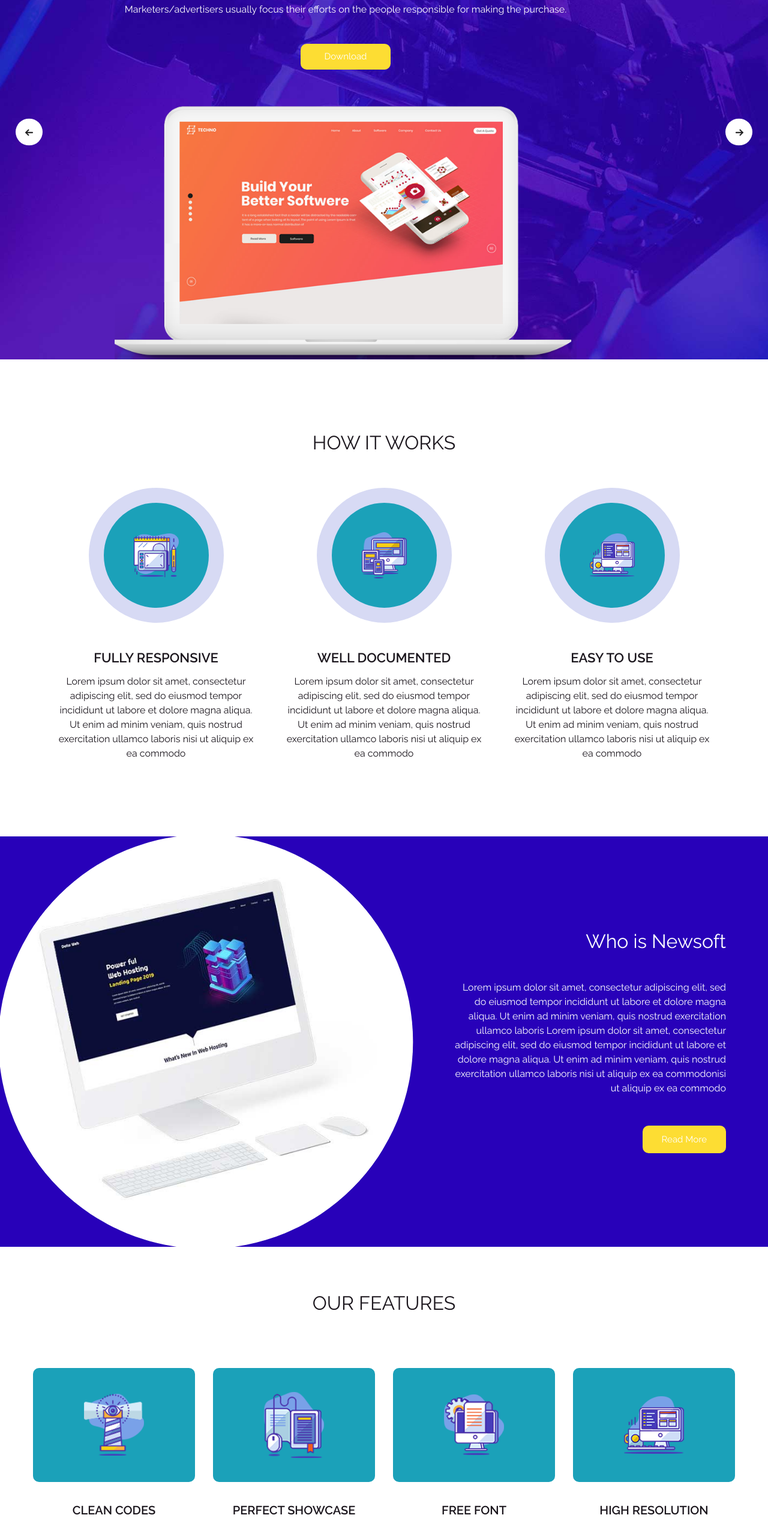
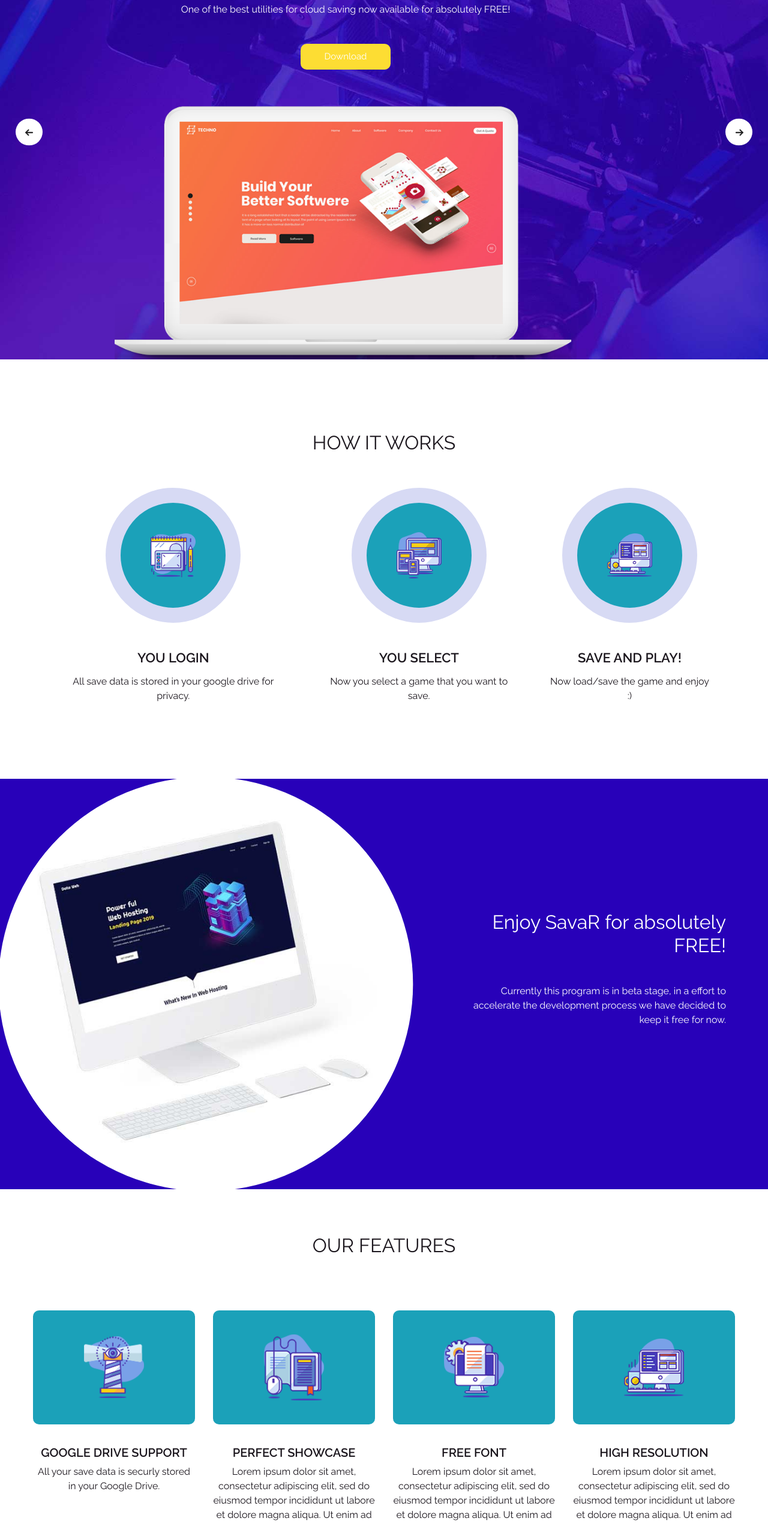
Before and after one commit to devporter007/savar.github.io, a plain HTML site: page index.html in a window 1280 px wide. Shown: the part 240-2780 px from the top of the page at 60% size. Drawn offline with nearby package versions, Linux system fonts and the light colour scheme.

Commit message:
Update index.html

```diff
--- a/index.html
+++ b/index.html
@@ -14,7 +14,7 @@
     <meta name="description" content="" />
     <meta name="author" content="" />
 
-    <title>Newsoft</title>
+    <title>SavaR</title>
 
     <!-- slider stylesheet -->
     <link
@@ -62,7 +62,7 @@
                 <ul class="navbar-nav  mr-5">
                   <li class="nav-item mr-5">
                     <a class="nav-link" href="service.html">
-                      <span>Login</span>
+                      <span>Download</span>
                     </a>
                   </li>
                 </ul>
@@ -78,8 +78,8 @@
               <div id="myNav" class="overlay">
                 <div class="overlay-content">
                   <a href="index.html">Home</a>
-                  <a href="about.html">About</a>
-                  <a href="feature.html">Features</a>
+                  <a href="about.html">Privacy Policy</a>
+                  <a href="feature.html">Terms of Service</a>
                   <a href="contact.html">Contact Us</a>
                 </div>
               </div>
@@ -102,11 +102,10 @@
                   <div class="slider_item-container">
                     <div class="slider_item-detail">
                       <h1>
-                        PROVIDES TO MAKE BETTER SOFTWARE
+                        SavaR by Port007
                       </h1>
                       <p>
-                        Marketers/advertisers usually focus their efforts on the
-                        people responsible for making the purchase.
+                        One of the best utilities for cloud saving now available for absolutely FREE!
                       </p>
                       <div>
                         <a href="">
@@ -125,34 +124,10 @@
                   <div class="slider_item-container">
                     <div class="slider_item-detail">
                       <h1>
-                        PROVIDES TO MAKE BETTER SOFTWARE
+                        SavaR by Port007
                       </h1>
                       <p>
-                        Marketers/advertisers usually focus their efforts on the
-                        people responsible for making the purchase.
-                      </p>
-                      <div>
-                        <a href="">
-                          Download
-                        </a>
-                      </div>
-                    </div>
-                    <div class="slider_item-imgbox">
-                      <img src="images/pc-banner.png" alt="" />
-                    </div>
-                  </div>
-                </div>
-              </div>
-              <div class="carousel-item">
-                <div class="slider_item-box">
-                  <div class="slider_item-container">
-                    <div class="slider_item-detail">
-                      <h1>
-                        PROVIDES TO MAKE BETTER SOFTWARE
-                      </h1>
-                      <p>
-                        Marketers/advertisers usually focus their efforts on the
-                        people responsible for making the purchase.
+                        One of the best utilities for cloud saving now available for absolutely FREE!
                       </p>
                       <div>
                         <a href="">
@@ -209,13 +184,10 @@
               </div>
               <div class="card_detail-ox">
                 <h4>
-                  FULLY RESPONSIVE
+                  YOU LOGIN
                 </h4>
                 <p>
-                  Lorem ipsum dolor sit amet, consectetur adipiscing elit, sed
-                  do eiusmod tempor incididunt ut labore et dolore magna aliqua.
-                  Ut enim ad minim veniam, quis nostrud exercitation ullamco
-                  laboris nisi ut aliquip ex ea commodo
+                  All save data is stored in your google drive for privacy.
                 </p>
               </div>
             </div>
@@ -229,13 +201,10 @@
               </div>
               <div class="card_detail-ox">
                 <h4>
-                  WELL DOCUMENTED
+                  YOU SELECT
                 </h4>
                 <p>
-                  Lorem ipsum dolor sit amet, consectetur adipiscing elit, sed
-                  do eiusmod tempor incididunt ut labore et dolore magna aliqua.
-                  Ut enim ad minim veniam, quis nostrud exercitation ullamco
-                  laboris nisi ut aliquip ex ea commodo
+                  Now you select a game that you want to save.
                 </p>
               </div>
             </div>
@@ -249,13 +218,10 @@
               </div>
               <div class="card_detail-ox">
                 <h4>
-                  EASY TO USE
+                  SAVE AND PLAY!
                 </h4>
                 <p>
-                  Lorem ipsum dolor sit amet, consectetur adipiscing elit, sed
-                  do eiusmod tempor incididunt ut labore et dolore magna aliqua.
-                  Ut enim ad minim veniam, quis nostrud exercitation ullamco
-                  laboris nisi ut aliquip ex ea commodo
+                  Now load/save the game and enjoy :)
                 </p>
               </div>
             </div>
@@ -274,22 +240,11 @@
         </div>
         <div class="who_deail-box">
           <h2>
-            Who is Newsoft
+            Enjoy SavaR for absolutely FREE!
           </h2>
           <p>
-            Lorem ipsum dolor sit amet, consectetur adipiscing elit, sed do
-            eiusmod tempor incididunt ut labore et dolore magna aliqua. Ut enim
-            ad minim veniam, quis nostrud exercitation ullamco laboris Lorem
-            ipsum dolor sit amet, consectetur adipiscing elit, sed do eiusmod
-            tempor incididunt ut labore et dolore magna aliqua. Ut enim ad minim
-            veniam, quis nostrud exercitation ullamco laboris nisi ut aliquip ex
-            ea commodonisi ut aliquip ex ea commodo
+            Currently this program is in beta stage, in a effort to accelerate the development process we have decided to keep it free for now.
           </p>
-          <div>
-            <a href="">
-              Read More
-            </a>
-          </div>
         </div>
       </div>
     </section>
@@ -313,14 +268,10 @@
             </div>
             <div class="feature_detail-box">
               <h4>
-                CLEAN CODES
+                GOOGLE DRIVE SUPPORT
               </h4>
               <p>
-                Lorem ipsum dolor sit amet, consectetur adipiscing elit, sed do
-                eiusmod tempor incididunt ut labore et dolore magna aliqua. Ut
-                enim ad minim veniam, quis nostrud exercitation ullamco laboris
-                nisi ut aliquip ex ea commodo consequat. Duis aute irure dolor
-                in reprehenderit in voluptate velit esse
+                All your save data is securly stored in your Google Drive.
               </p>
             </div>
           </div>
```
